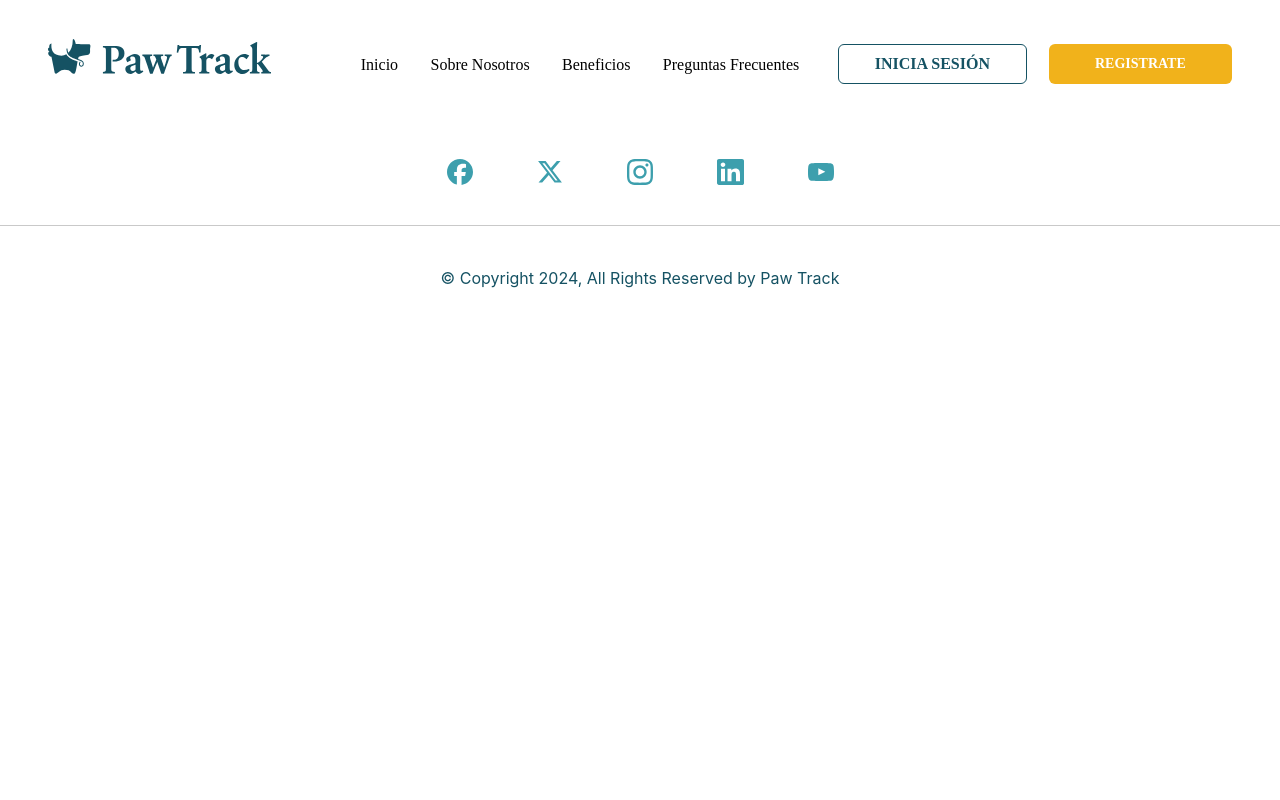
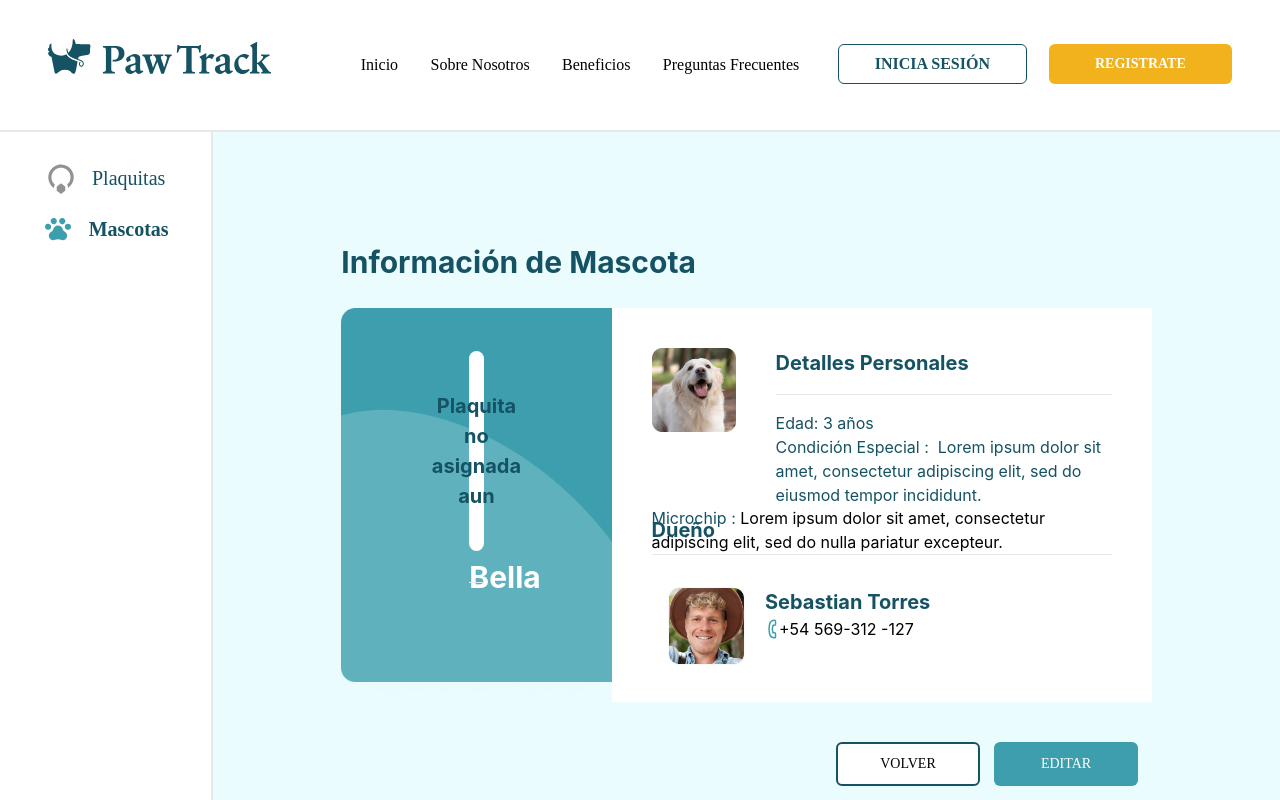
Before and after one commit to EliasRuutu/PetWebsite_frontend, a React (Create React App) app: page /clientaccount in a window 1280 px wide. Shown: the top 800 px of the page. Built offline with nearby package versions, Linux system fonts and the light colour scheme.

Commit message:
add initial PetInfo part

```diff
--- a/src/App.js
+++ b/src/App.js
@@ -7,6 +7,8 @@ import SignUpForm from "./SignUp/SignUpForm";
 import Management from "./Management/Management";
 import UpdateProfile from './ProfileUpdate/UpdateProfile';
 import ClientAccount from './ClientAccount/ClientAccount';
+import PetInfo from './ClientAccount/PetInfo'
+
 import { ToastContainer } from 'react-toastify';
 import 'react-toastify/dist/ReactToastify.css';
 
@@ -22,10 +24,7 @@ function App() {
           <Route path="management" element={<Management />} />
           <Route path="updateprofile" element={<UpdateProfile />} />
           <Route path="updateprofile" element={<UpdateProfile />} />
-          <Route path="clientaccount/customerinfo" element={<ClientAccount />} />
-          {/* <Route path="clientaccount/petinfo" element={<PetInfo />} /> */}
-
-
+          <Route path="clientaccount" element={<ClientAccount />} />
         </Routes>
       </Router>
       <Footer />
--- a/src/ClientAccount/ClientAccount.jsx
+++ b/src/ClientAccount/ClientAccount.jsx
@@ -1,4 +1,6 @@
 import CustomerInfo  from "./CustomerInfo";
+import PetInfo from "./PetInfo";
+
 import '../assets/css/component.css'
 // import profileBackground from "../assests/images/backgrounds/profile_background.png"
 
@@ -62,8 +64,9 @@ const ClientAccount = () => {
             </h1>
           </span>
         </div>
-        <div className="flex w-5/6 h-screen mt-[130px] bg-[#EBFCFF] flex-col border-t-2 px-10 mb-3 pt-28 pb-52 px-24">
-          <CustomerInfo/>
+        <div className="flex w-5/6 h-screen mt-[130px] bg-[#EBFCFF] flex-col border-t-2 px-32 mb-3 pt-28 pb-52 px-10">
+          {/* <CustomerInfo/> */}
+          <PetInfo/>
         </div>
       </div>
     </>
--- /dev/null
+++ b/src/ClientAccount/PetInfo.jsx
@@ -0,0 +1,89 @@
+import React from "react";
+import petImage from "../assets/images/avatars/Rectangle 4290.png"; // Import the image file
+import ClientCard from "../components/ClientCard.jsx"
+
+const PetInfo = () => {
+  return (
+    <>
+      <div className="mb-7 font-bold text-[#155263] text-3xl">
+        Información de Mascota
+      </div>
+      <div className="flex flex-row h-full mb-18">
+        <div className="info-client flex flex-col w-1/3 bg-cover px-32 pt-14 pb-12">
+          <div className="flex flex-col justify-center items-left h-3/4 align-middle">
+            <div className="panel-QR flex flex-col justify-center items-center py-10">
+              <div className="title-info">
+                Plaquita no <br /> asignada aun
+              </div>
+            </div>
+            <div className="flex flex-row items-left text-3xl mt-2 font-bold text-white">
+              <span className="ml-0">Bella</span>
+            </div>
+          </div>
+          <hr />
+          <div className="flex flex-col text-white text-base mt-5">
+            <div className="flex flex-row justify-start"></div>
+          </div>
+        </div>
+        <div className="w-2/3 px-10 bg-[#FFFFFF]">
+          <div className="flex flex-col h-1/2">
+            <div className="flex flex-row w-full h-4/5 mt-10">
+              <div className="w-1/5">
+                <img src={petImage} alt="" className="" />
+              </div>
+              <div className="w-4/5 ml-10">
+                <div className="">
+                  <div className="title-info pb-4">Detalles Personales</div>
+                  <hr />
+                  <div className="text-base pt-4">
+                    <p className="text-[#155263]">
+                      Edad: <span>3 años</span>
+                    </p>
+                    <p className="text-[#155263]">
+                      Condición Especial : &nbsp;
+                      <span>
+                         Lorem ipsum dolor sit amet, consectetur adipiscing elit,
+                        sed do eiusmod tempor incididunt.
+                      </span>
+                    </p>
+                  </div>
+                </div>
+              </div>
+            </div>
+            <div className="">
+              <span>
+                <span className="text-[#155263]">Microchip :</span> Lorem ipsum dolor sit amet, consectetur adipiscing
+                elit, sed do nulla pariatur excepteur.
+              </span>
+            </div>
+          </div>
+          <div className="h-1/2">
+            <div className="flex h-1/4 title-info title-info items-center justify-start">
+              Dueño
+            </div>
+            <hr />
+            <div className="flex flex-row flex-wrap w-2/3 pt-5">
+              <ClientCard/>
+            </div>
+          </div>
+        </div>
+      </div>
+      <div className="flex flex-row justify-end mt-10 text-base">
+        <button
+          type="submit"
+          className="text-sm items-center text-black text-center w-36 h-11 bottom-2.5 font-['Poppins'] bg-[#FFFFFF] rounded-md px-5 border-2 border-[#155263]"
+        >
+          VOLVER
+        </button>
+        <button
+          type="submit"
+          className="text-sm items-center text-white text-center w-36 h-11 bottom-2.5 font-['Poppins'] bg-[#3D9FAD] rounded-md px-5 mx-3.5"
+        >
+          EDITAR
+        </button>
+      </div>
+    </>
+  );
+};
+
+export default PetInfo;
--- a/src/assets/css/component.css
+++ b/src/assets/css/component.css
@@ -20,3 +20,12 @@
     width: 100%;
     height: 100%;
 }
+
+.panel-QR {
+    width: 100%;
+    height: 200px;
+    background-color: white;
+    border-radius: 20px;
+
+    text-align: center;
+}
--- /dev/null
+++ b/src/components/ClientCard.jsx
@@ -0,0 +1,37 @@
+
+import clientAvatar from "../assets/images/avatars/avatar2.png";
+
+const ClientCard = () => {
+  return (
+    <>
+      <div className="flex flex-row w-full h-24 px-4 py-3">
+        <div className="w-20 bg-cover h-20 bg-cover">
+          <img src={clientAvatar} alt="" />
+        </div>
+        <div className="w-2/3 ml-5">
+          <p className="client-name title-info">Sebastian Torres</p>
+          <p className="client-phone flex flex-row">
+             <span>
+              <svg
+                width="14"
+                height="24"
+                viewBox="0 0 14 24"
+                fill="none"
+                xmlns="http://www.w3.org/2000/svg"
+              >
+                <path
+                  d="M10.5142 16.7715V19.9324C10.5142 20.4114 10.1258 20.7998 9.64674 20.7998C7.21378 20.7998 5.10547 19.1142 4.56989 16.741L4.53201 16.5731C3.85255 13.5622 3.85257 10.4378 4.53206 7.42689L4.56984 7.25949C5.10545 4.88622 7.21377 3.20068 9.64673 3.20068C10.1258 3.20068 10.5142 3.58904 10.5142 4.06811L10.5142 7.229C10.5142 7.78128 10.0664 8.229 9.51416 8.229L8.3416 8.229C8.1376 8.229 7.95649 8.35954 7.89198 8.55307C7.14611 10.7907 7.14611 13.2098 7.89197 15.4474C7.95649 15.6409 8.1376 15.7715 8.3416 15.7715H9.51416C10.0664 15.7715 10.5142 16.2192 10.5142 16.7715Z"
+                  stroke="#3D9FAD"
+                  stroke-width="1.5"
+                />
+              </svg>
+            </span>
+            <span className="">+54  569-312 -127</span>
+          </p>
+        </div>
+      </div>
+    </>
+  );
+};
+
+export default ClientCard;
```
Also changed, not shown: src/assets/images/avatars/Rectangle 4290.png (added), src/assets/images/avatars/avatar2.png (added).
